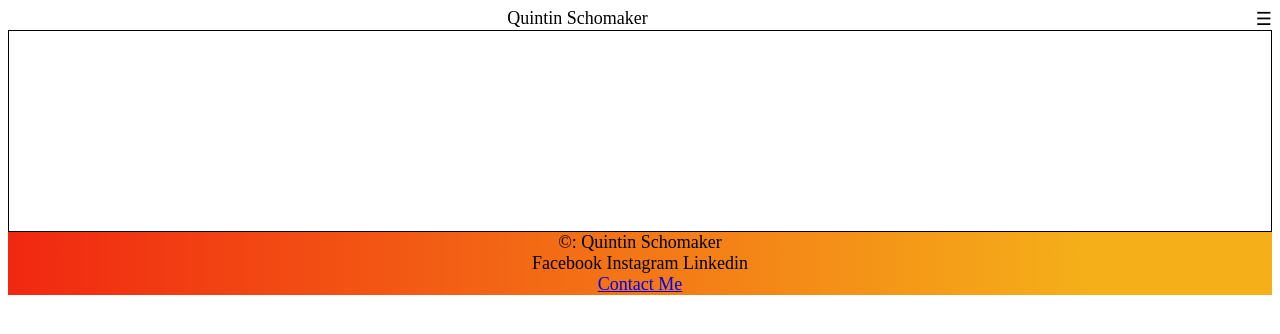
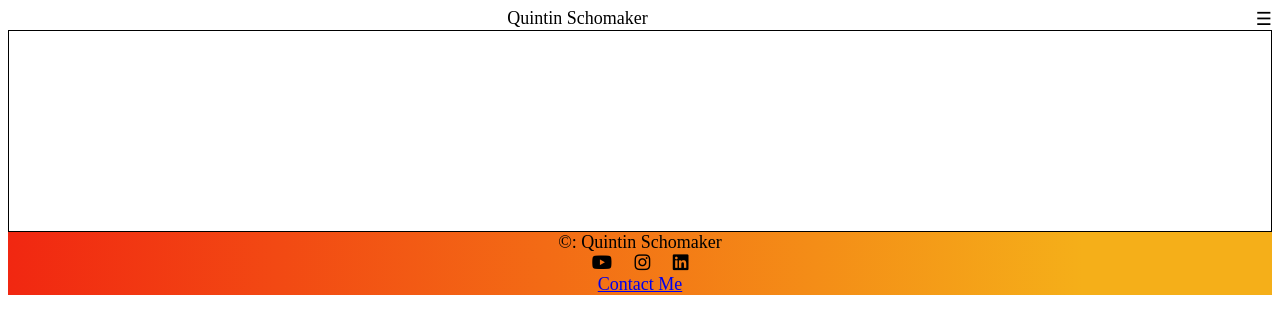
Before and after one commit to Qscodes/Final-Portfolio-Follow, a plain HTML site: page index.html in a window 1280 px wide. Drawn offline with nearby package versions, Linux system fonts and the light colour scheme.

Commit message:
Font Awesome SM icons

```diff
--- a/css/style.css
+++ b/css/style.css
@@ -54,6 +54,10 @@ footer{
 
 }
 
+.socialMedia i {
+  padding: 0 .5rem;
+}
+
 
 
 
--- a/index.html
+++ b/index.html
@@ -4,7 +4,9 @@
 <head>
   <title>Quintin's Sample Portfolio</title>
   <meta name="viewport" content="width=device-width, initial-scale=1.0">
+  <link rel="stylesheet" href="https://use.fontawesome.com/releases/v5.8.1/css/all.css" integrity="sha384-50oBUHEmvpQ+1lW4y57PTFmhCaXp0ML5d60M1M7uH2+nqUivzIebhndOJK28anvf" crossorigin="anonymous">
   <link rel="stylesheet" href="css/style.css">
+
   <script src="https://ajax.googleapis.com/ajax/libs/jquery/3.3.1/jquery.min.js"></script>
 </head>
 
@@ -39,7 +41,7 @@
       &copy: Quintin Schomaker
     </div>
     <div class="socialMedia">
-      Facebook Instagram Linkedin
+    <i class="fab fa-youtube"></i> <i class="fab fa-instagram"></i> <i class="fab fa-linkedin"></i>
     </div>
     <div class="contact">
       <a href="contact.html">Contact Me</a>
```
